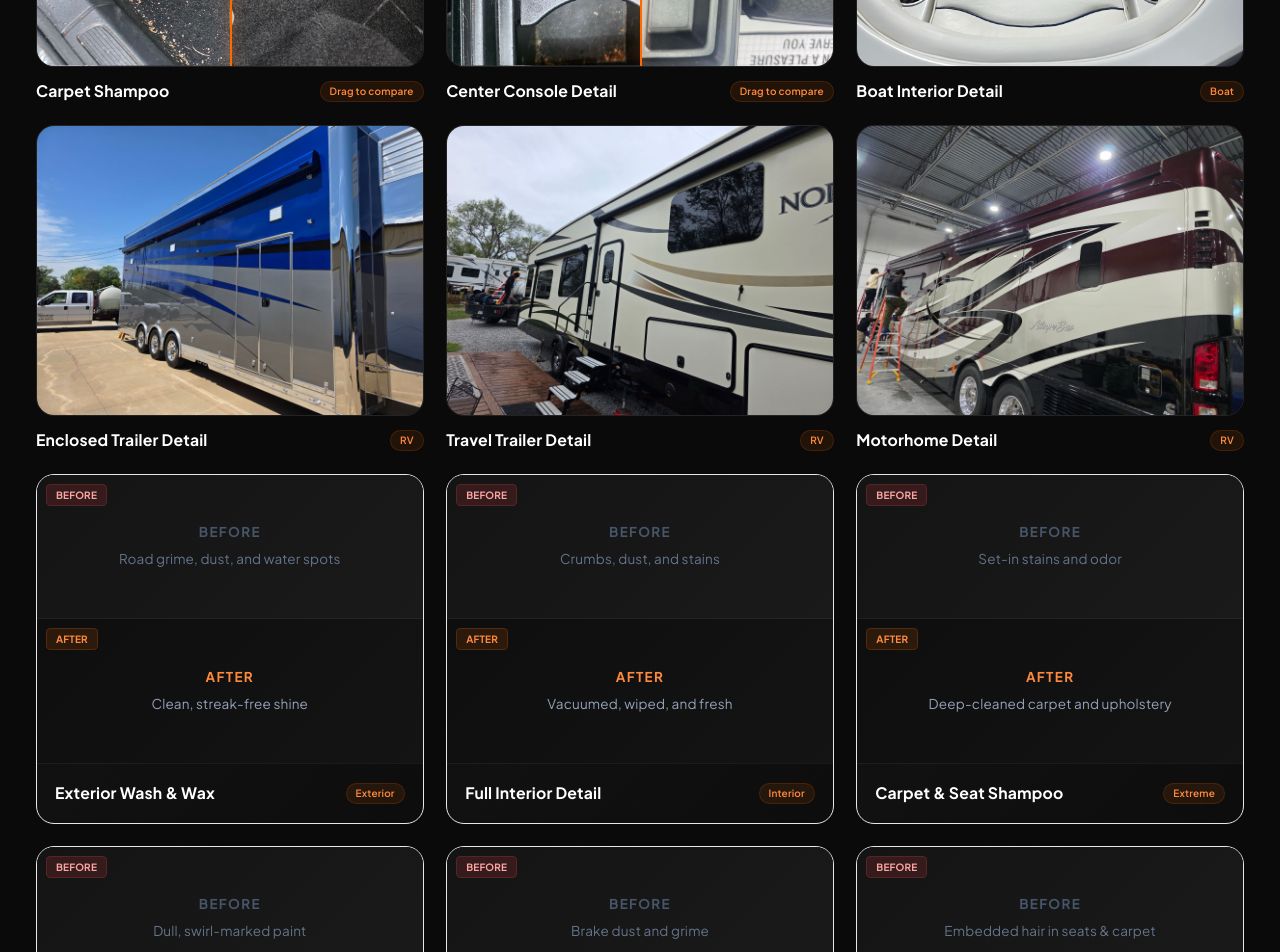
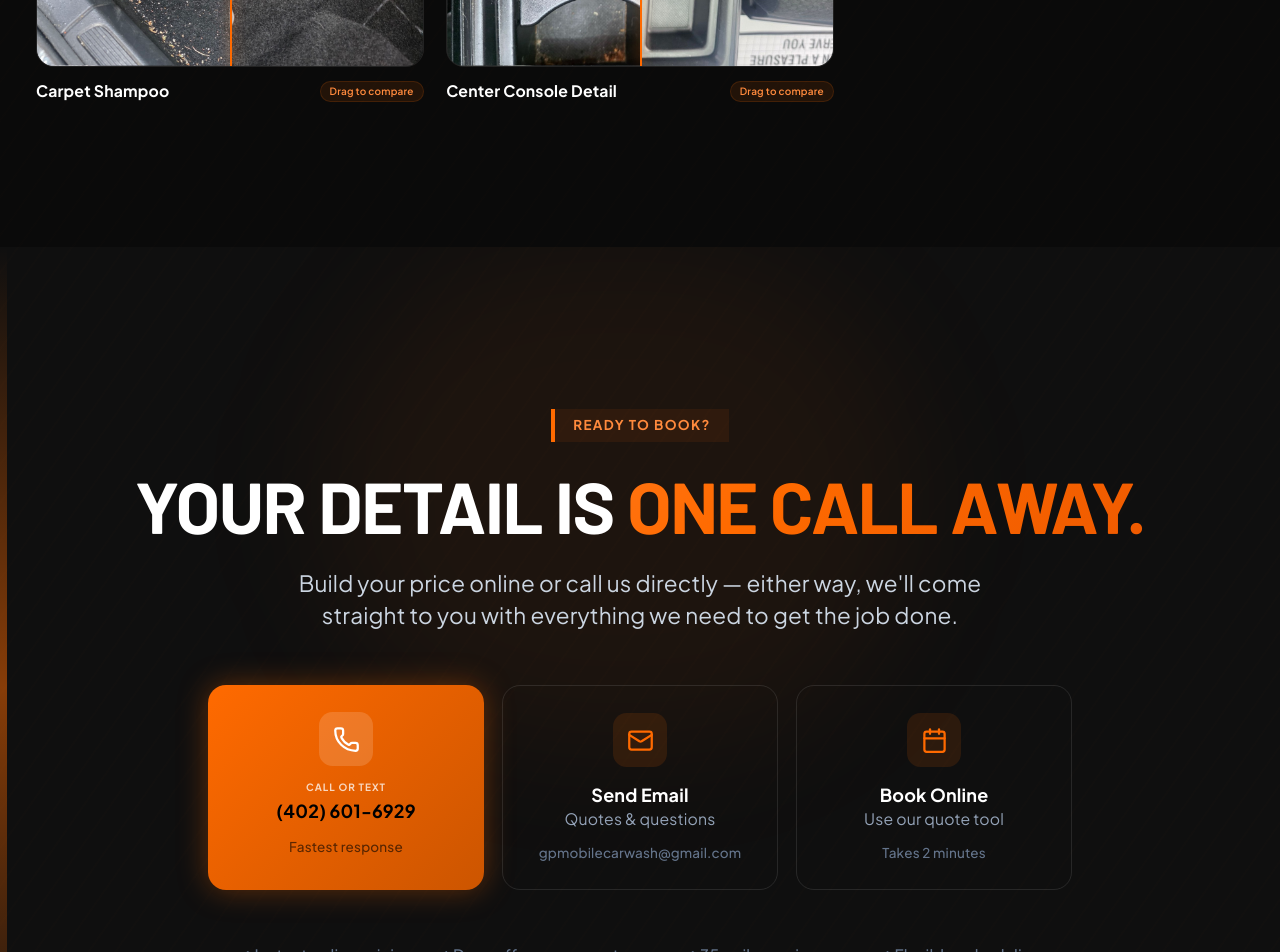
Before and after one commit to HouseCallWebs/GP-Carwash, a Next.js app: page / in a window 1280 px wide. Shown: the part 4000-4952 px from the top of the page. Built offline with nearby package versions, Linux system fonts and the light colour scheme.

Commit message:
Remove all remaining blank before/after placeholder cards

```diff
--- a/components/Gallery.tsx
+++ b/components/Gallery.tsx
@@ -1,6 +1,5 @@
 'use client'
 
-import Image from 'next/image'
 import { motion } from 'framer-motion'
 import { siteConfig } from '@/lib/config'
 import ScrollReveal from '@/components/ui/ScrollReveal'
@@ -56,86 +55,6 @@ export default function Gallery({ showHeader = true }: GalleryProps) {
               />
             </motion.div>
           ))}
-          {siteConfig.photoGalleryItems.map((item, i) => (
-            <motion.div
-              key={item.id}
-              initial={{ opacity: 0, y: 28 }}
-              whileInView={{ opacity: 1, y: 0 }}
-              viewport={{ once: true, margin: '-40px' }}
-              transition={{ duration: 0.5, delay: i * 0.07 }}
-            >
-              <div className="relative aspect-[4/3] w-full overflow-hidden rounded-2xl border border-white/10">
-                <Image
-                  src={item.src}
-                  alt={item.label}
-                  fill
-                  sizes="(max-width: 768px) 100vw, 50vw"
-                  className="object-cover"
-                />
-              </div>
-              <div className="flex items-center justify-between mt-3">
-                <h3 className="text-sm font-bold text-white">{item.label}</h3>
-                <span className="text-[10px] font-semibold px-2 py-0.5 rounded-full"
-                  style={{ background: 'rgba(255,106,0,0.1)', color: '#FF8A3D', border: '1px solid rgba(255,106,0,0.15)' }}>
-                  {item.tag}
-                </span>
-              </div>
-            </motion.div>
-          ))}
-          {siteConfig.galleryItems.map((item, i) => (
-            <motion.div
-              key={item.label}
-              initial={{ opacity: 0, y: 28 }}
-              whileInView={{ opacity: 1, y: 0 }}
-              viewport={{ once: true, margin: '-40px' }}
-              transition={{ duration: 0.5, delay: i * 0.07 }}
-              whileHover={{ y: -4 }}
-              className="rounded-2xl border border-white/6 overflow-hidden bg-card-gradient hover:border-white/12 hover:shadow-card-hover transition-all"
-            >
-              {/* Before placeholder */}
-              <div className="relative h-32 flex items-center justify-center border-b border-white/5"
-                style={{ background: 'linear-gradient(135deg, #141414 0%, #1a1a1a 100%)' }}>
-                <div className="absolute inset-0 flex items-center justify-center">
-                  <div className="text-center px-4">
-                    <div className="text-xs font-bold uppercase tracking-widest text-slate-600 mb-1.5">Before</div>
-                    <div className="text-xs text-slate-500 leading-relaxed">{item.before}</div>
-                  </div>
-                </div>
-                <div className="absolute top-2 left-2 px-2 py-0.5 rounded text-[10px] font-bold"
-                  style={{ background: 'rgba(239,68,68,0.15)', color: '#fca5a5', border: '1px solid rgba(239,68,68,0.2)' }}>
-                  BEFORE
-                </div>
-              </div>
-
-              {/* After placeholder */}
-              <div className="relative h-32 flex items-center justify-center"
-                style={{ background: 'linear-gradient(135deg, #0e0e0e 0%, #141414 100%)' }}>
-                <div className="absolute inset-0 flex items-center justify-center">
-                  <div className="text-center px-4">
-                    <div className="text-xs font-bold uppercase tracking-widest mb-1.5" style={{ color: '#FF8A3D' }}>
-                      After
-                    </div>
-                    <div className="text-xs text-slate-400 leading-relaxed">{item.after}</div>
-                  </div>
-                </div>
-                <div className="absolute top-2 left-2 px-2 py-0.5 rounded text-[10px] font-bold"
-                  style={{ background: 'rgba(255,106,0,0.12)', color: '#FF8A3D', border: '1px solid rgba(255,106,0,0.2)' }}>
-                  AFTER
-                </div>
-              </div>
-
-              {/* Label */}
-              <div className="p-4 border-t border-white/5">
-                <div className="flex items-center justify-between">
-                  <h3 className="text-sm font-bold text-white">{item.label}</h3>
-                  <span className="text-[10px] font-semibold px-2 py-0.5 rounded-full"
-                    style={{ background: 'rgba(255,106,0,0.1)', color: '#FF8A3D', border: '1px solid rgba(255,106,0,0.15)' }}>
-                    {item.tag}
-                  </span>
-                </div>
-              </div>
-            </motion.div>
-          ))}
         </div>
       </div>
     </section>
--- a/lib/config.ts
+++ b/lib/config.ts
@@ -136,15 +136,6 @@ export const siteConfig = {
     { id: 'console',    label: 'Center Console Detail',   beforeSrc: '/gallery/console-before.jpg',    afterSrc: '/gallery/console-after.jpg'    },
   ],
 
-  // Single, non-slider gallery photos — used for jobs where there's no
-  // matching before/after pair to compare.
-  photoGalleryItems: [
-    { id: 'boat',     label: 'Boat Interior Detail',       src: '/gallery/boat-1.jpg', tag: 'Boat' },
-    { id: 'rv-1',     label: 'Enclosed Trailer Detail',    src: '/gallery/rv-1.jpg',   tag: 'RV'   },
-    { id: 'rv-2',     label: 'Travel Trailer Detail',      src: '/gallery/rv-2.jpg',   tag: 'RV'   },
-    { id: 'rv-3',     label: 'Motorhome Detail',           src: '/gallery/rv-3.jpg',   tag: 'RV'   },
-  ],
-
   addons: [
     { id: 'odor',      label: 'Odor Treatment (Ozone)',   description: 'Eliminates smoke, pet, and mildew odors at the source.', price: 175 },
     { id: 'headlight', label: 'Headlight Restoration',    description: 'Removes fog and yellowing for clear, bright headlights.', price: 75  },
@@ -259,15 +250,6 @@ export const siteConfig = {
     { icon: 'Droplets', title: 'Detail-Focused',         body: 'From a quick exterior wash to a full ceramic coating — we treat every vehicle like our own.' },
   ],
 
-  galleryItems: [
-    { label: 'Exterior Wash & Wax',      before: 'Road grime, dust, and water spots', after: 'Clean, streak-free shine',           tag: 'Exterior' },
-    { label: 'Full Interior Detail',     before: 'Crumbs, dust, and stains',          after: 'Vacuumed, wiped, and fresh',          tag: 'Interior' },
-    { label: 'Carpet & Seat Shampoo',    before: 'Set-in stains and odor',            after: 'Deep-cleaned carpet and upholstery',  tag: 'Extreme' },
-    { label: '3-Step Buff & Seal',       before: 'Dull, swirl-marked paint',          after: 'Deep gloss with protective sealant',  tag: 'Buffing' },
-    { label: 'Wheel & Tire Detail',      before: 'Brake dust and grime',              after: 'Detailed rims and dressed tires',     tag: 'Premium' },
-    { label: 'Pet Hair Removal',         before: 'Embedded hair in seats & carpet',   after: 'Fully extracted, fabric restored',    tag: 'Pet Hair' },
-  ],
-
   social: {
     facebook:  'https://www.facebook.com/GPMobileCarWash1/',
     instagram: 'https://www.instagram.com/gpmobilecarwash',
```
Also changed, not shown: 1 other file (tests, documents, lock files or other folders).
